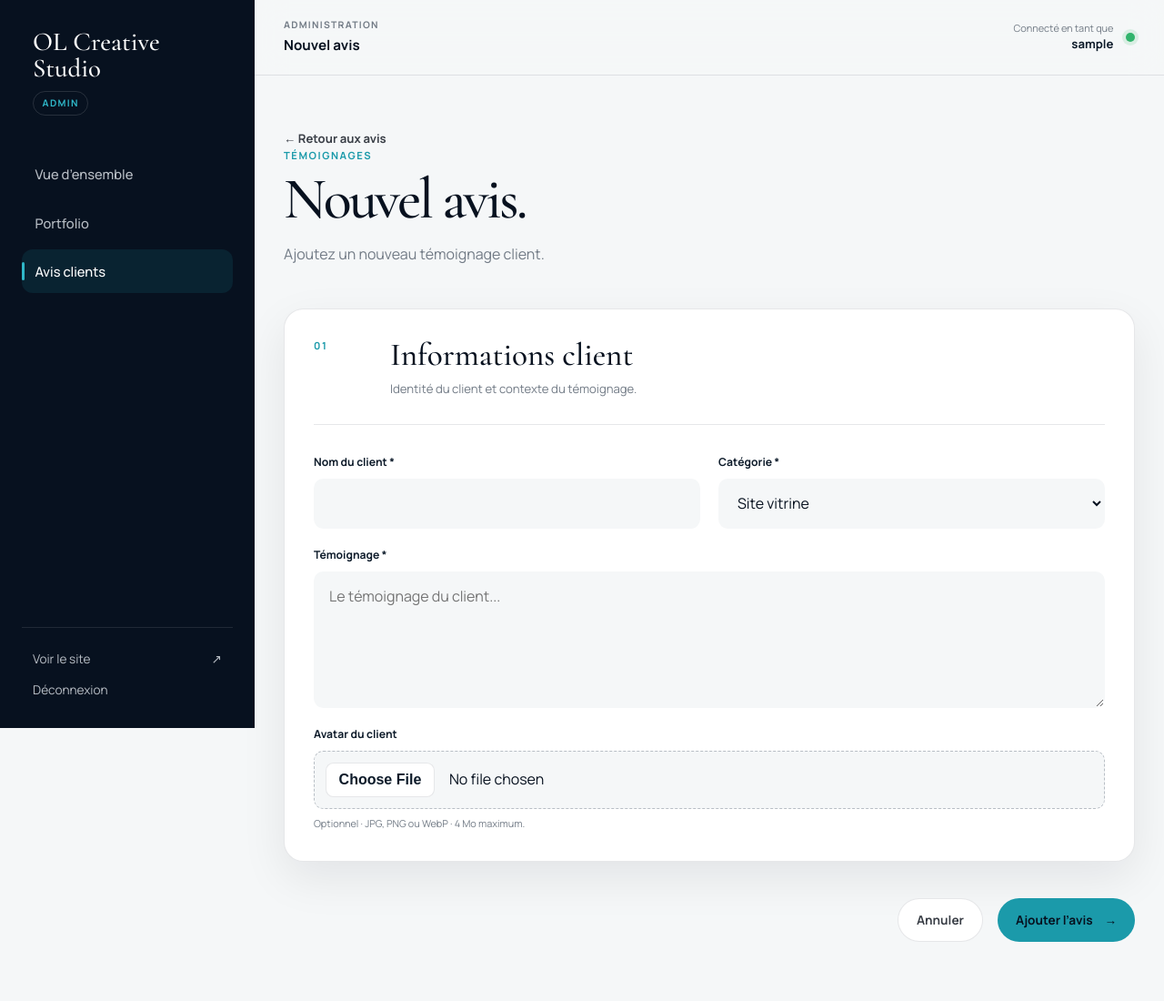
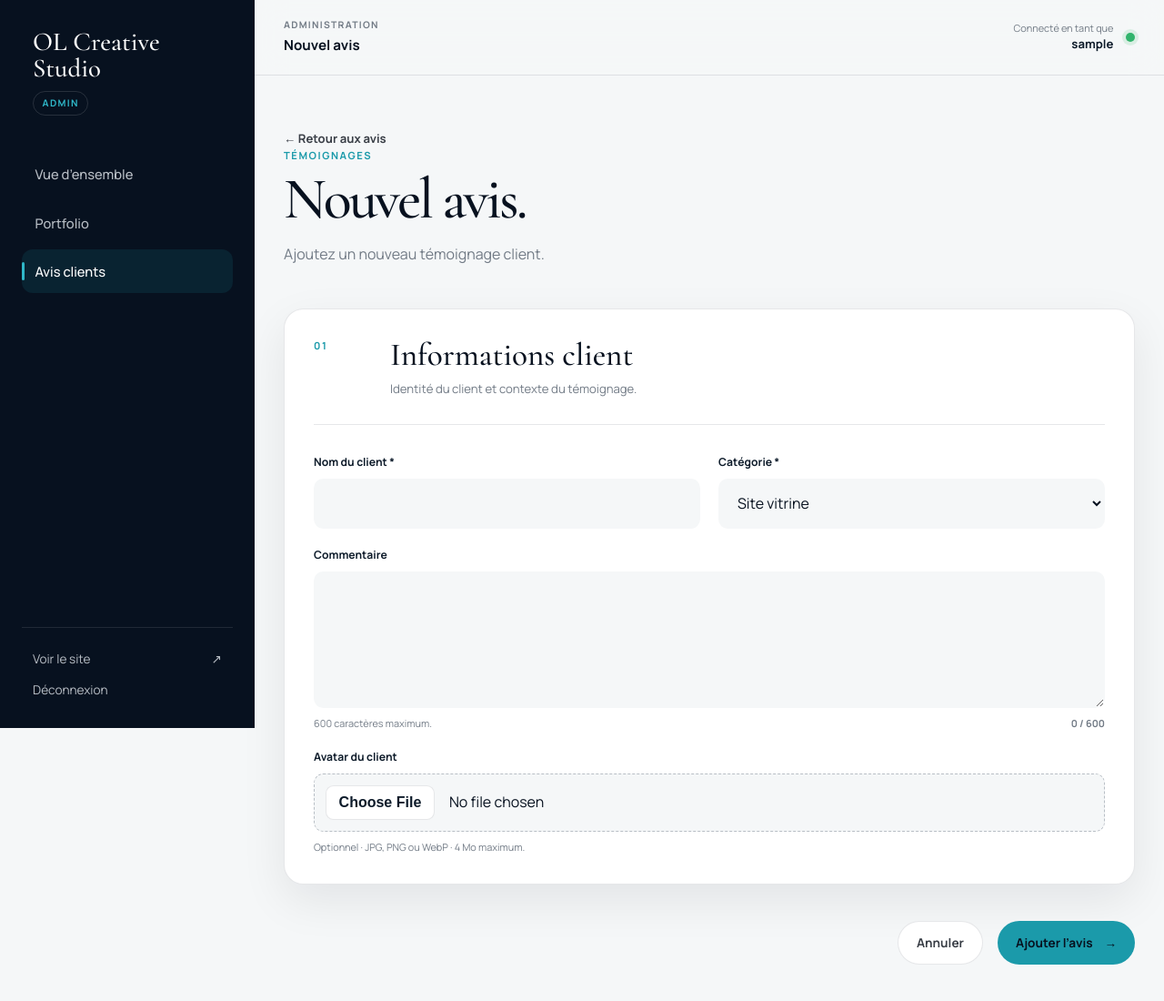
Before and after one commit to OthmaneLvre/ol-creative-studio, a PHP site: page /admin/avis-add.php in a window 1280 px wide. Shown: the top 1100 px of the page at 91% size. Before the commit the page ends 1035 px from the top, so only its background shows below. Run offline with PHP 8.4, Linux system fonts and the light colour scheme; the visitor is signed in with stand-in values (Sample User, id 1); a stand-in replaces the project's code that opens the database connection.

Commit message:
feat: add review character limits

```diff
--- a/admin/avis-add.php
+++ b/admin/avis-add.php
@@ -190,11 +190,11 @@ if ($_SERVER['REQUEST_METHOD'] === 'POST') {
                 'Le témoignage est obligatoire.';
 
         } elseif (
-            mb_strlen($comment) > 2000
+            mb_strlen($comment) > 600
         ) {
 
             $error =
-                'Le témoignage est trop long.';
+                'Le témoignage ne peut pas dépasser 600 caractères.';
         }
 
 
@@ -564,26 +564,39 @@ if ($_SERVER['REQUEST_METHOD'] === 'POST') {
                             <div class="admin-field admin-field--full">
 
                                 <label for="commentaire">
-                                    Témoignage *
+                                    Commentaire
                                 </label>
 
                                 <textarea
                                     id="commentaire"
                                     name="commentaire"
-                                    maxlength="2000"
+                                    maxlength="600"
                                     required
-                                    placeholder="Le témoignage du client..."
+                                    data-character-counter
+                                    data-character-counter-target="review-comment-counter"
                                 ><?= htmlspecialchars(
-                                    (string) (
-                                        $_POST['commentaire']
-                                        ?? ''
-                                    ),
+                                    (string) ($_POST['commentaire'] ?? ''),
                                     ENT_QUOTES,
                                     'UTF-8'
                                 ) ?></textarea>
 
+                                <div class="admin-field__footer">
+
+                                    <span class="admin-field__help">
+                                        600 caractères maximum.
+                                    </span>
+
+                                    <span
+                                        class="admin-character-counter"
+                                        id="review-comment-counter"
+                                        aria-live="polite"
+                                    >
+                                        0 / 600
+                                    </span>
+
+                                </div>
+
                             </div>
-
 
                             <div class="admin-field admin-field--full">
 
```
Also changed, not shown: admin/avis-edit.php (+22 -4 lines).
